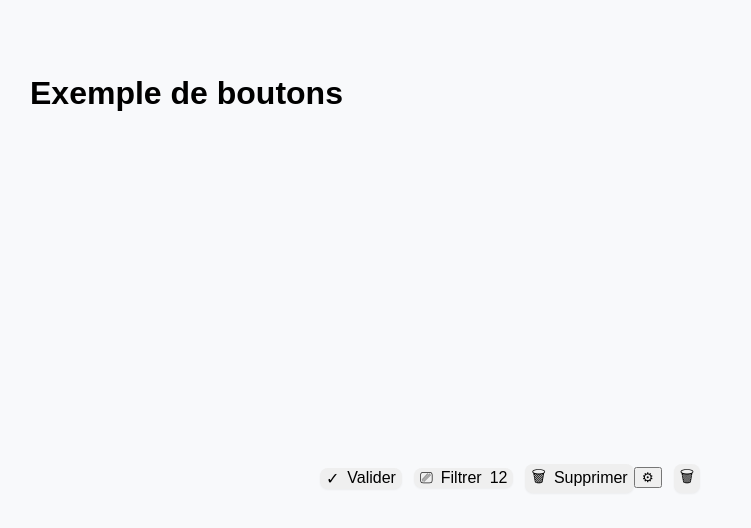
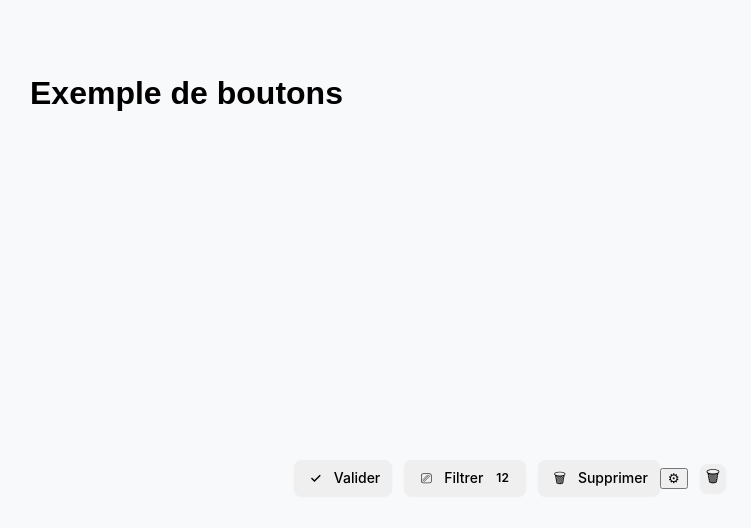
Before and after one commit to julienlisita/button-design-system, a React (Vite) app: page / in a window 1280 px wide. Shown: the top 528 px of the page, without its empty margins (130-881 px from the left). Built offline with nearby package versions, Linux system fonts and the light colour scheme.

Commit message:
feat: create text button base component with icon and badge support

```diff
--- a/src/components/Button/TextButtonBase.scss
+++ b/src/components/Button/TextButtonBase.scss
@@ -0,0 +1,141 @@
+// src/components/Button/TextButtonBase.scss
+
+@use './tokens' as *;
+
+.text-button {
+  font-family: $font-family-body;
+  font-weight: $font-weight-body;
+}
+
+.text-button--m {
+  padding: $button-padding-y-m $button-padding-x-m;
+  gap: $button-gap-m;
+  font-size: $button-font-size-m;
+  line-height: $button-line-height-m;
+}
+
+.text-button--s {
+  padding: $button-padding-y-s $button-padding-x-s;
+  gap: $button-gap-s;
+  font-size: $button-font-size-s;
+  line-height: $button-line-height-s;
+}
+
+.text-button--xs {
+  padding: $button-padding-y-xs $button-padding-x-xs;
+  gap: $button-gap-xs;
+  font-size: $button-font-size-xs;
+  line-height: $button-line-height-xs;
+}
+
+.text-button__label,
+.text-button__leading-icon,
+.text-button__trailing-icon,
+.text-button__badge {
+  display: inline-flex;
+  align-items: center;
+}
+
+.text-button__leading-icon,
+.text-button__trailing-icon,
+.text-button__badge {
+  justify-content: center;
+}
+
+/* ICON STRUCTURE */
+
+.text-button__leading-icon,
+.text-button__trailing-icon {
+  flex-shrink: 0;
+}
+
+.text-button__leading-icon img,
+.text-button__leading-icon svg,
+.text-button__trailing-icon img,
+.text-button__trailing-icon svg {
+  width: 100%;
+  height: 100%;
+  display: block;
+}
+
+.text-button--m .text-button__leading-icon,
+.text-button--m .text-button__trailing-icon,
+.text-button--s .text-button__leading-icon,
+.text-button--s .text-button__trailing-icon {
+  width: 20px;
+  height: 20px;
+}
+
+.text-button--xs .text-button__leading-icon,
+.text-button--xs .text-button__trailing-icon {
+  width: 16px;
+  height: 16px;
+}
+
+/* ICON COLORS */
+
+.button--primary .text-button__leading-icon,
+.button--primary .text-button__trailing-icon {
+  color: $color-icon-primary;
+}
+
+.button--secondary .text-button__leading-icon,
+.button--secondary .text-button__trailing-icon {
+  color: $color-icon-secondary;
+}
+
+.button--ghost .text-button__leading-icon,
+.button--ghost .text-button__trailing-icon {
+  color: $color-icon-ghost;
+}
+
+.button--destructive .text-button__leading-icon,
+.button--destructive .text-button__trailing-icon {
+  color: $color-icon-destructive;
+}
+
+/* BADGE STRUCTURE */
+
+.text-button__badge {
+  flex-shrink: 0;
+  padding: $badge-padding-y $badge-padding-x;
+  border-radius: $badge-radius;
+  font-family: $font-family-body;
+  font-size: $font-size-badge;
+  line-height: $line-height-badge;
+  font-weight: $font-weight-badge;
+  box-sizing: border-box;
+}
+
+.text-button--s .text-button__badge,
+.text-button--m .text-button__badge {
+  min-width: $badge-min-size-m;
+  height: $badge-min-size-m;
+}
+
+.text-button--xs .text-button__badge {
+  min-width: $badge-min-size-xs;
+  height: $badge-min-size-xs;
+}
+
+/* BADGE COLORS */
+
+.button--primary .text-button__badge {
+  background: $color-badge-primary;
+  color: $color-text-primary;
+}
+
+.button--secondary .text-button__badge {
+  background: $color-badge-secondary;
+  color: $color-text-secondary;
+}
+
+.button--ghost .text-button__badge {
+  background: $color-badge-ghost;
+  color: $color-text-ghost;
+}
+
+.button--destructive .text-button__badge {
+  background: $color-badge-destructive;
+  color: $color-text-primary;
+}
--- a/src/components/Button/TextButtonBase.tsx
+++ b/src/components/Button/TextButtonBase.tsx
@@ -1,22 +1,50 @@
-// src/components/Button/TextButtonBase.tsx
-
-import ButtonBase from "./ButtonBase"
-import type { TextButtonBaseProps } from "./types"
+import ButtonBase from './ButtonBase'
+import type { TextButtonBaseProps } from './types'
+import './TextButtonBase.scss'
 
 function TextButtonBase({
   children,
+  disabled = false,
+  onClick,
+  className = '',
+  size = 'M',
   leadingIcon,
   trailingIcon,
   badge,
-  disabled,
-  onClick,
 }: TextButtonBaseProps) {
+  const textButtonClassName = [
+    'text-button',
+    `text-button--${size.toLowerCase()}`,
+    className,
+  ]
+    .filter(Boolean)
+    .join(' ')
+
   return (
-    <ButtonBase disabled={disabled} onClick={onClick}>
-      {leadingIcon && <span>{leadingIcon}</span>}
-      <span>{children}</span>
-      {trailingIcon && <span>{trailingIcon}</span>}
-      {badge !== undefined && <span>{badge}</span>}
+    <ButtonBase
+      disabled={disabled}
+      onClick={onClick}
+      className={textButtonClassName}
+    >
+      {leadingIcon && (
+        <span className="text-button__leading-icon" aria-hidden="true">
+          {leadingIcon}
+        </span>
+      )}
+
+      <span className="text-button__label">{children}</span>
+
+      {trailingIcon && (
+        <span className="text-button__trailing-icon" aria-hidden="true">
+          {trailingIcon}
+        </span>
+      )}
+
+      {badge !== undefined && (
+        <span className="text-button__badge" aria-hidden="true">
+          {badge}
+        </span>
+      )}
     </ButtonBase>
   )
 }
```
